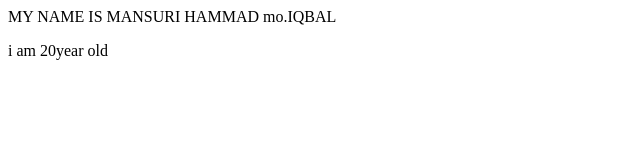
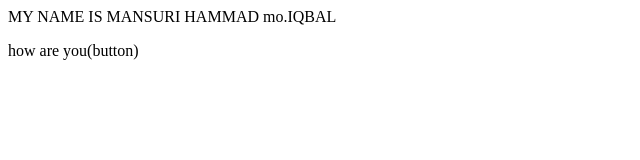
Before and after one commit to hammad288/local1, a plain HTML site: page index.html in a window 1280 px wide. Shown: the full height of the page, 0-640 px from the left. Drawn offline with Linux system fonts and the light colour scheme.

```diff
--- a/index.html
+++ b/index.html
@@ -1,2 +1,2 @@
 <p>MY NAME IS MANSURI HAMMAD mo.IQBAL</p>
-<p>i am 20year old</p>
+<p>how are you(button)</p>
```
